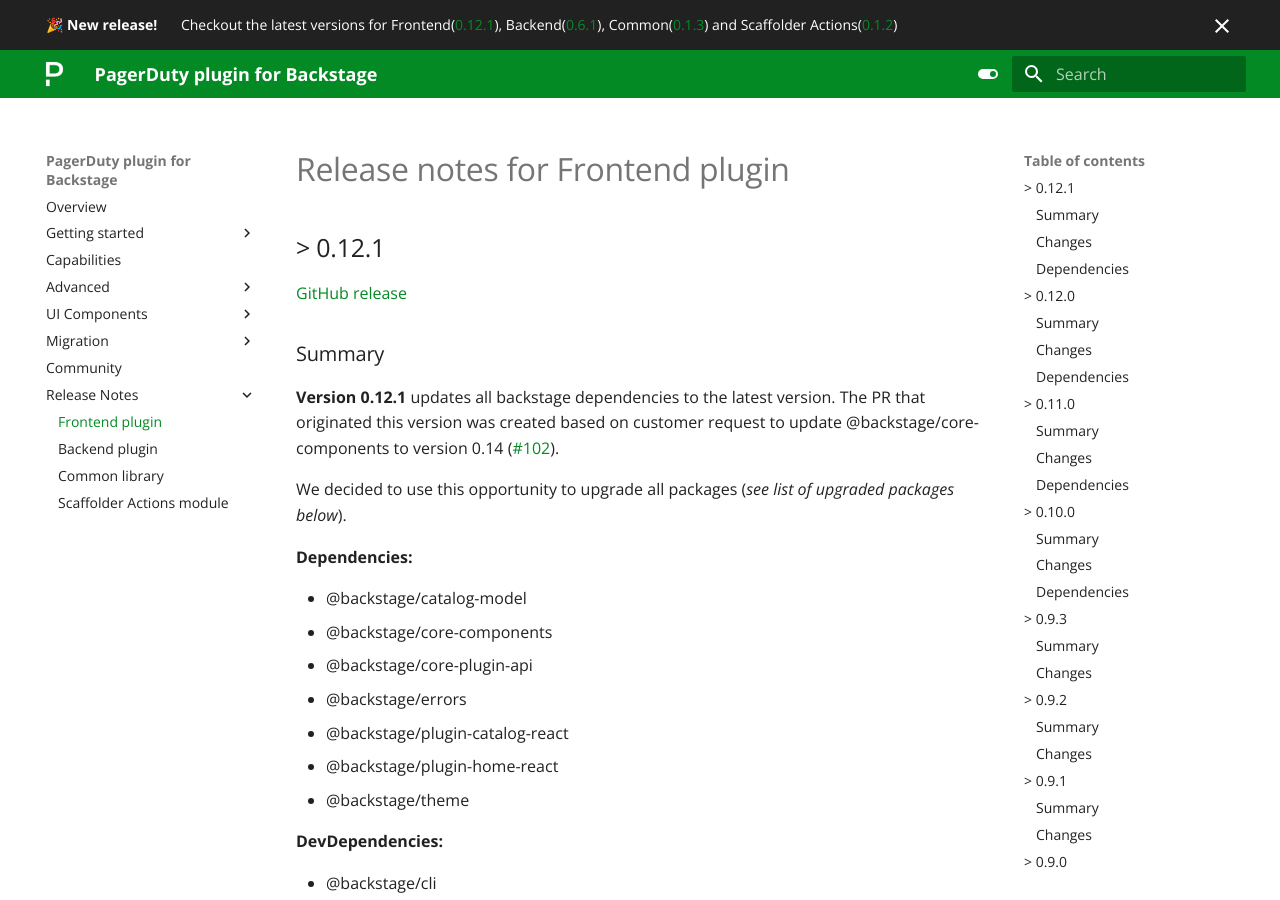
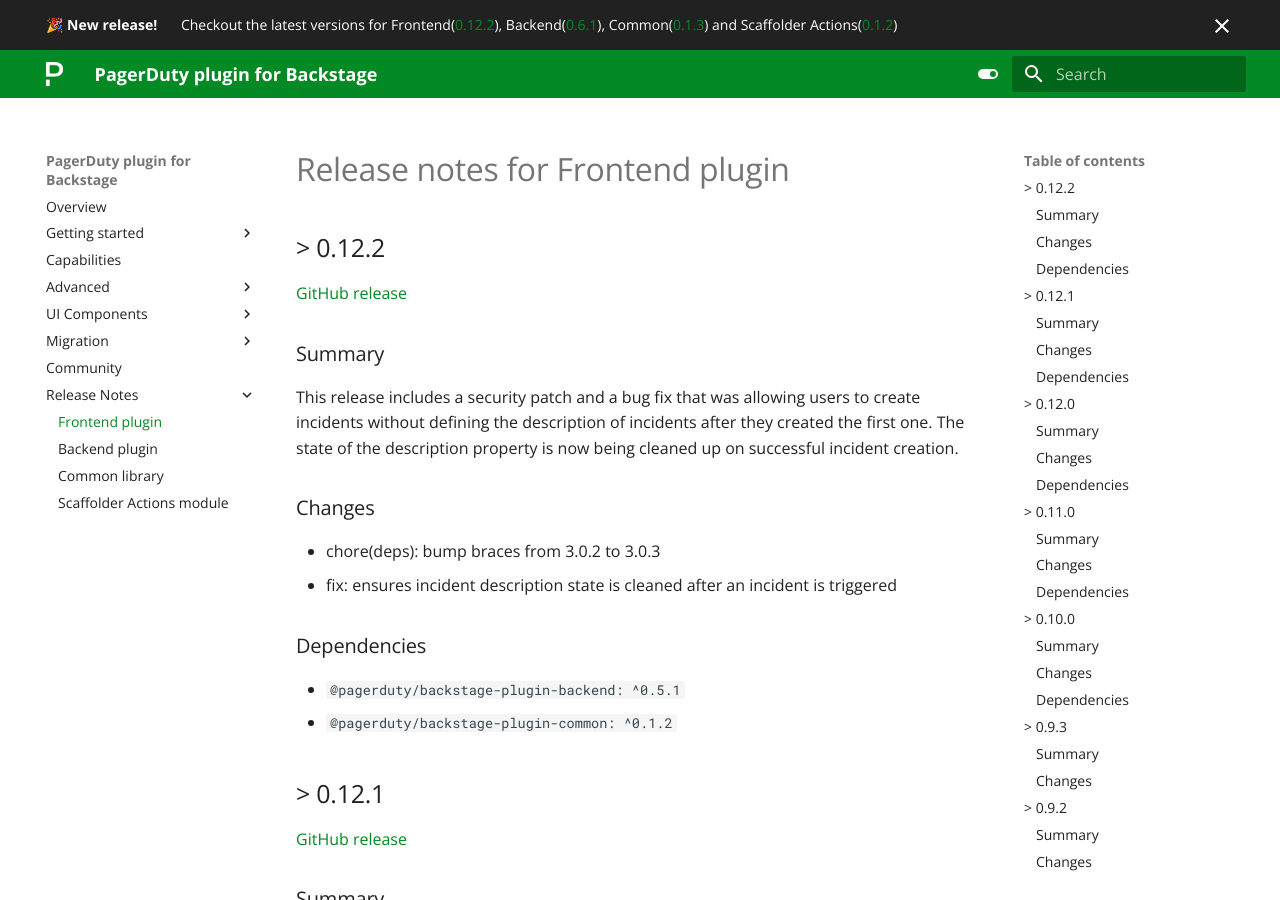
Before and after one commit to PagerDuty/backstage-plugin-docs, an MkDocs documentation site: the page built from docs/release-notes/frontend.md, in a window 1280 px wide and 900 px high. Built offline with MkDocs 1.6.1 and Material for MkDocs 9.7.7, drawn with Linux system fonts in a browser that asks for light colours.

Commit message:
docs: update release notes for frontend plugin v0.12.2
Signed-off-by: Tiago Barbosa <tbarbos@hotmail.com>

```diff
--- a/docs/release-notes/frontend.md
+++ b/docs/release-notes/frontend.md
@@ -1,4 +1,22 @@
 # Release notes for Frontend plugin
+
+## > 0.12.2
+
+[GitHub release](https://github.com/PagerDuty/backstage-plugin/releases/tag/0.12.2)
+
+### Summary
+
+This release includes a security patch and a bug fix that was allowing users to create incidents without defining the description of incidents after they created the first one. The state of the description property is now being cleaned up on successful incident creation.
+
+### Changes
+
+- chore(deps): bump braces from 3.0.2 to 3.0.3
+- fix: ensures incident description state is cleaned after an incident is triggered
+
+### Dependencies
+
+- `@pagerduty/backstage-plugin-backend: ^0.5.1`
+- `@pagerduty/backstage-plugin-common: ^0.1.2`
 
 ## > 0.12.1
 
--- a/overrides/main.html
+++ b/overrides/main.html
@@ -3,7 +3,7 @@
 {% block announce %}
 <div>
     <p>
-        <strong>🎉 New release!</strong> <span style="margin-left: 20px;"> Checkout the latest versions for Frontend(<a href="/backstage-plugin-docs/release-notes/frontend/#0121">0.12.1</a>), Backend(<a href="/backstage-plugin-docs/release-notes/backend/#061">0.6.1</a>), Common(<a href="/backstage-plugin-docs/release-notes/common/#013">0.1.3</a>) and Scaffolder Actions(<a href="/backstage-plugin-docs/release-notes/scaffolder-actions/#012">0.1.2</a>) </span>
+        <strong>🎉 New release!</strong> <span style="margin-left: 20px;"> Checkout the latest versions for Frontend(<a href="/backstage-plugin-docs/release-notes/frontend/#0122">0.12.2</a>), Backend(<a href="/backstage-plugin-docs/release-notes/backend/#061">0.6.1</a>), Common(<a href="/backstage-plugin-docs/release-notes/common/#013">0.1.3</a>) and Scaffolder Actions(<a href="/backstage-plugin-docs/release-notes/scaffolder-actions/#012">0.1.2</a>) </span>
     </p>
 </div>
 {% endblock %}
```
